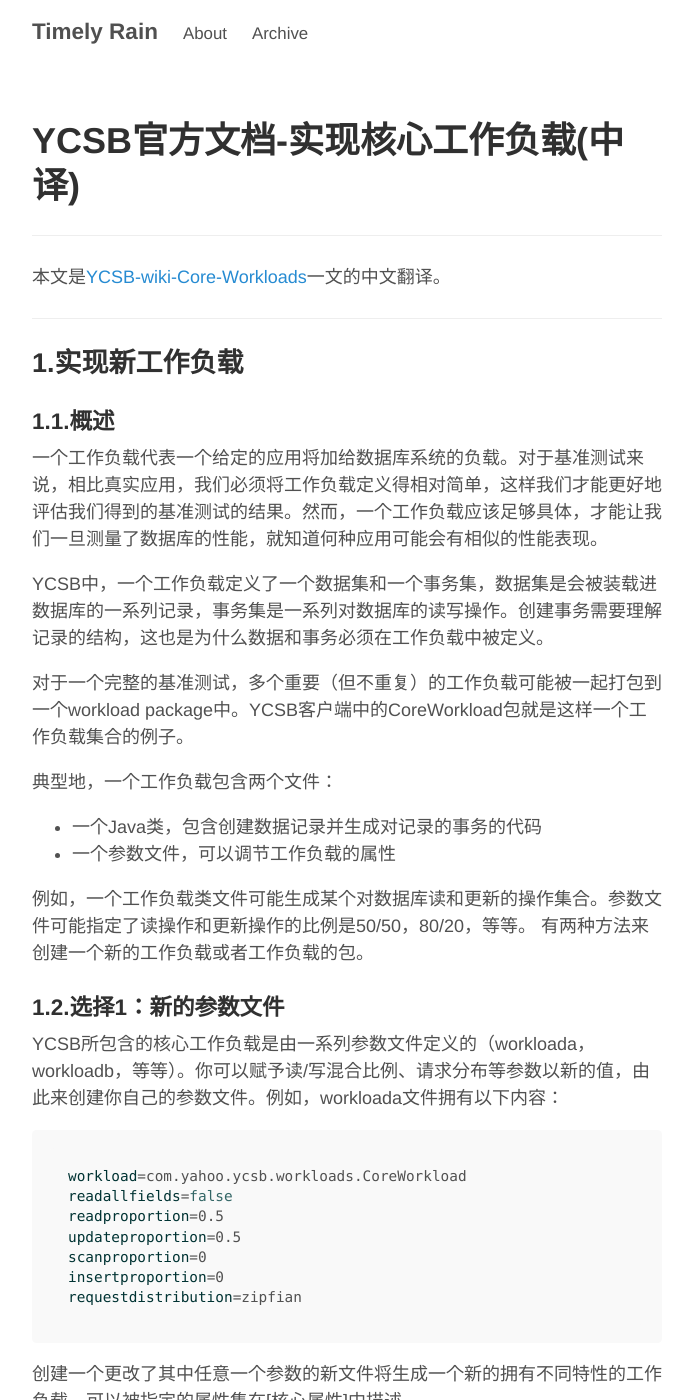
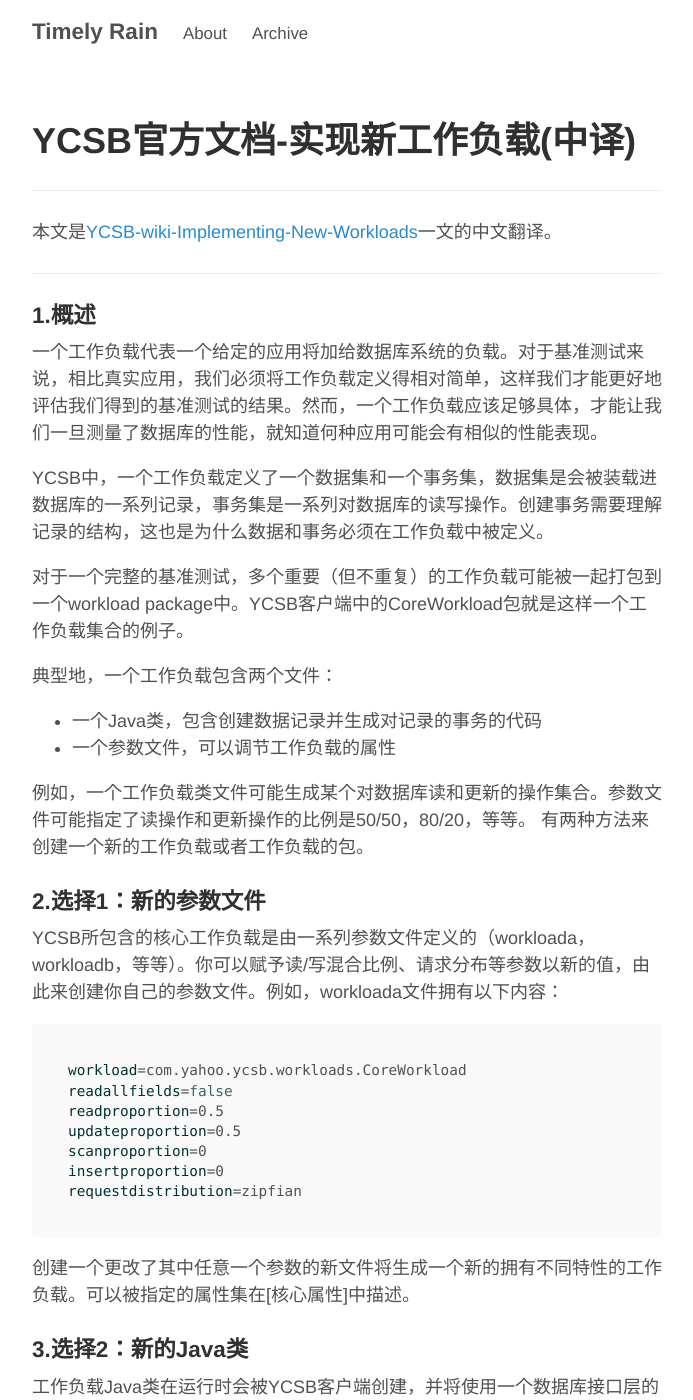
Before and after one commit to lsr1991/lsr1991.github.io, a Jekyll site: the page built from _posts/2015-04-06-ycsb-document-translation-implement-new-workloads.md, in a window 1280 px wide and 1400 px high. Shown: the whole window, without its empty margins (293-986 px from the left). Built offline with Jekyll 4.4.1, drawn with Linux system fonts in a browser that asks for light colours; Markdown is read by kramdown in place of the engine named in the settings; comment, search, counter and statistics services are not loaded.

Commit message:
Update and rename 2015-04-06-ycsb-document-translation-core-workloads.md to 2015-04-06-ycsb-document-translation-implement-new-workloads.md

```diff
--- a/_posts/2015-04-06-ycsb-document-translation-core-workloads.md
+++ b/_posts/2015-04-06-ycsb-document-translation-implement-new-workloads.md
@@ -1,18 +1,16 @@
 ---
 layout: page
-title: YCSB官方文档-实现核心工作负载(中译)
+title: YCSB官方文档-实现新工作负载(中译)
 comments: true
 ---
 
 ---
 
-本文是[YCSB-wiki-Core-Workloads](https://github.com/brianfrankcooper/YCSB/wiki/Core-Workloads)一文的中文翻译。
+本文是[YCSB-wiki-Implementing-New-Workloads](https://github.com/brianfrankcooper/YCSB/wiki/Implementing-New-Workloads)一文的中文翻译。
 
 ---
 
-## 1.实现新工作负载
-
-### 1.1.概述
+### 1.概述
 
 一个工作负载代表一个给定的应用将加给数据库系统的负载。对于基准测试来说，相比真实应用，我们必须将工作负载定义得相对简单，这样我们才能更好地评估我们得到的基准测试的结果。然而，一个工作负载应该足够具体，才能让我们一旦测量了数据库的性能，就知道何种应用可能会有相似的性能表现。
 
@@ -28,7 +26,7 @@
 例如，一个工作负载类文件可能生成某个对数据库读和更新的操作集合。参数文件可能指定了读操作和更新操作的比例是50/50，80/20，等等。
 有两种方法来创建一个新的工作负载或者工作负载的包。
 
-### 1.2.选择1：新的参数文件
+### 2.选择1：新的参数文件
 
 YCSB所包含的核心工作负载是由一系列参数文件定义的（workloada，workloadb，等等）。你可以赋予读/写混合比例、请求分布等参数以新的值，由此来创建你自己的参数文件。例如，workloada文件拥有以下内容：
 
@@ -44,7 +42,7 @@
 
 创建一个更改了其中任意一个参数的新文件将生成一个新的拥有不同特性的工作负载。可以被指定的属性集在[核心属性]中描述。
 
-### 1.3.选择2：新的Java类
+### 3.选择2：新的Java类
 
 工作负载Java类在运行时会被YCSB客户端创建，并将使用一个数据库接口层的实例来生成实际的对数据库的操作。因此，Java类只需要决定（取决于参数文件中的设置）数据集要创建什么样的记录，以及事务阶段要生成什么读、更新等操作。YCSB客户端将关注创建工作负载Java类，将它传递给一个工作者线程去执行，并决定创建多少记录或者生成多少要执行的操作，以及测量性能结果。
 
```
